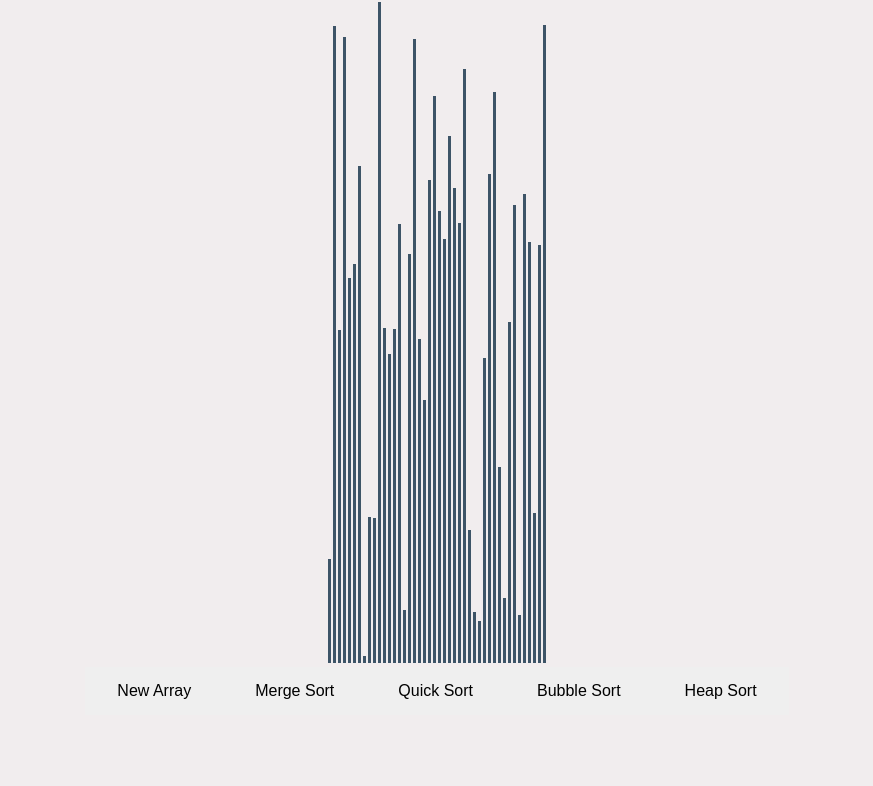
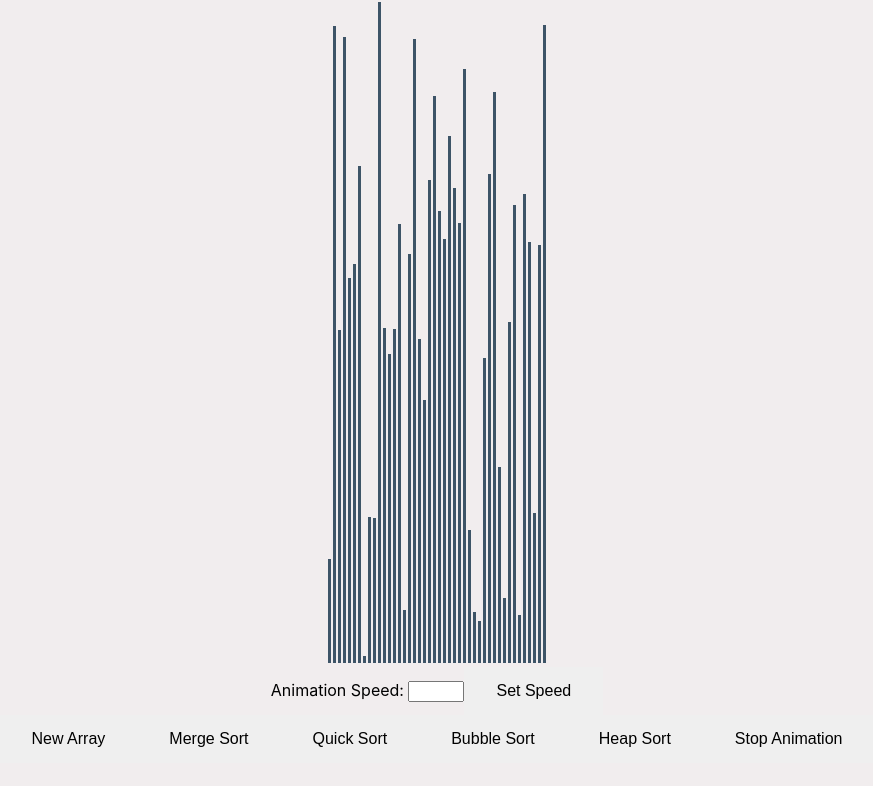
Before and after one commit to AshrafRah96/sort_algorithm_visualiser, a React (Create React App) app: page / in a window 1280 px wide. Shown: the part 669-1455 px from the top of the page, without its empty margins (203-1076 px from the left). Before the commit the page ends 1409 px from the top, so only its background shows below. Built offline with nearby package versions, Linux system fonts and the light colour scheme.

Commit message:
Minimum Viable Product

```diff
--- a/src/SortingVisualiser/SortingVisualiser.css
+++ b/src/SortingVisualiser/SortingVisualiser.css
@@ -24,8 +24,25 @@
   transition-duration: 0.4s;
 }
 
+.button-stop {
+  border: none;
+  color: black;
+  padding: 15px 32px;
+  text-align: center;
+  text-decoration: none;
+  display: inline-block;
+  font-size: 16px;
+  -webkit-transition-duration: 0.4s; /* Safari */
+  transition-duration: 0.4s;
+}
+
 .button:hover {
   background-color: #3D5467;
+  color: #F1EDEE; /*font colour*/
+}
+
+.button-stop:hover {
+  background-color: red;
   color: #F1EDEE; /*font colour*/
 }
 /*From: https://www.w3schools.com/css/css3_buttons.asp*/
--- a/src/SortingVisualiser/SortingVisualiser.jsx
+++ b/src/SortingVisualiser/SortingVisualiser.jsx
@@ -6,7 +6,7 @@ import {getHeapSortAnimations} from '../SortingAlgorithim/HeapSort.js';
 import './SortingVisualiser.css';
 
 // Change this value for the speed of the animations.
-const ANIMATION_SPEED_MS = 1;
+let ANIMATION_SPEED_MS = 1;
 // Change this value for the number of bars (value) in the array.
 const NUMBER_OF_ARRAY_BARS = 300;
 // This is the main color of the array bars.
@@ -92,6 +92,11 @@ export class SortingVisualiser extends React.Component {
                 ))}
 
                 <div>
+                  Animation Speed: <input type="number" id="anispeed" min="0" max="10"/>
+                  <button class="button" onClick={() => GetValue()}>Set Speed</button>
+                </div>
+
+                <div>
                 <button class="button" onClick={() => this.resetArray()}>New Array</button>
 
                 <button class="button" onClick={() => {
@@ -113,6 +118,8 @@ export class SortingVisualiser extends React.Component {
                     this.heapSort();
                     updateInfomation(heapSortInfomation());
                     }}>Heap Sort</button>
+
+                <button class="button-stop" onClick={() => window.location.reload()}>Stop Animation</button>
                 </div>
 
                 <div class="algo-infomation" id="info">
@@ -177,3 +184,12 @@ export class SortingVisualiser extends React.Component {
                       +", the time complexity of heapify is O(Log n)";
     return dictionaryOfInfo;
   }
+  function GetValue(){
+    if (document.getElementById('anispeed').value == ""){
+      ANIMATION_SPEED_MS = 1;
+    }
+    else{
+      ANIMATION_SPEED_MS = Number(document.getElementById('anispeed').value);
+    }
+    alert("Animation will slow down by " + ANIMATION_SPEED_MS)
+  }
```
